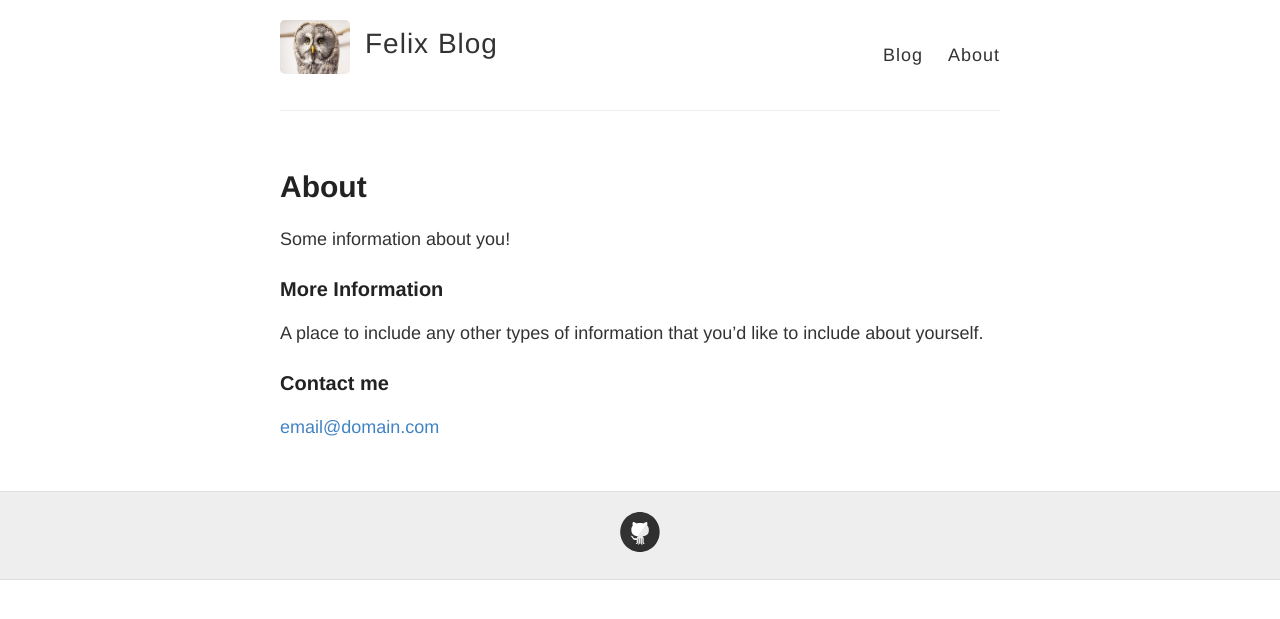
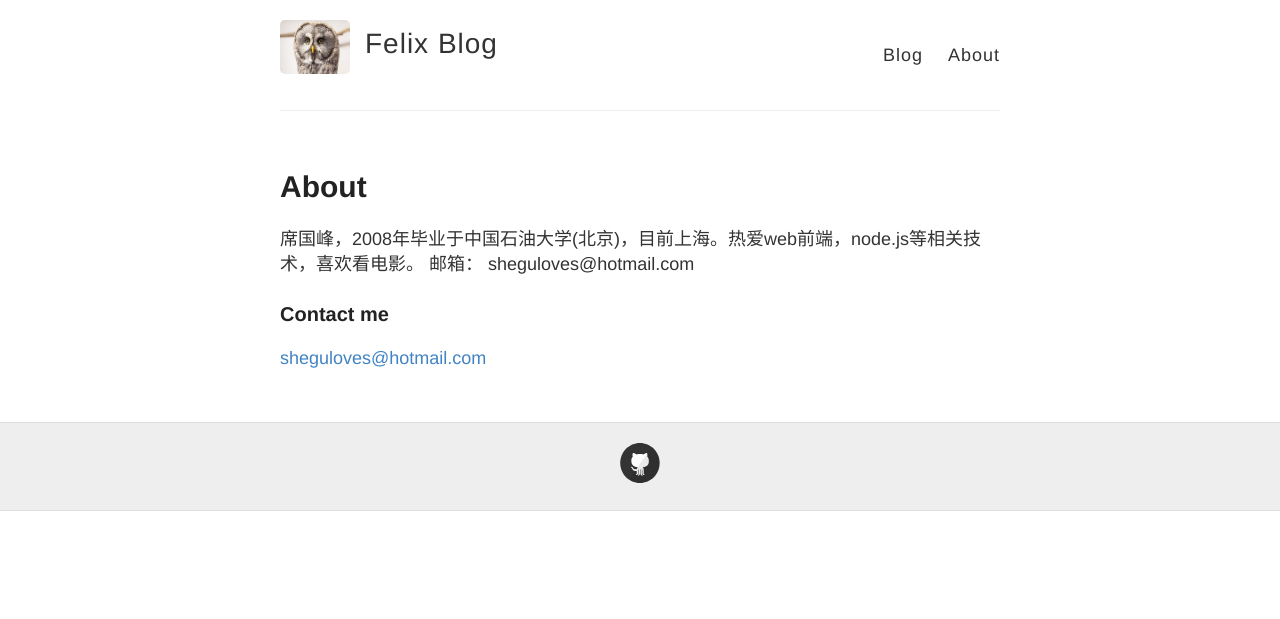
Before and after one commit to sheguloves/blog, a Jekyll site: the page built from about.md, in a window 1280 px wide. Shown: the top 619 px of the page. Built offline with Jekyll 4.4.1, drawn with Linux system fonts in a browser that asks for light colours; Markdown is read by kramdown in place of the engine named in the settings.

Commit message:
Update about page and remove description reference from default page

```diff
--- a/_layouts/default.html
+++ b/_layouts/default.html
@@ -1,7 +1,7 @@
 <!DOCTYPE html>
-<html>
+<html lang="zh-cmn-Hans">
   <head>
-    <title>{% if page.title %}{{ page.title }} – {% endif %}{{ site.name }} – {{ site.description }}</title>
+    <title>{% if page.title %}{{ page.title }} – {% endif %}{{ site.name }}</title>
 
     {% include meta.html %}
 
@@ -10,7 +10,7 @@
     <![endif]-->
 
     <link rel="stylesheet" type="text/css" href="{{ site.baseurl }}/style.css" />
-    <link rel="alternate" type="application/rss+xml" title="{{ site.name }} - {{ site.description }}" href="{{ site.baseurl }}/feed.xml" />
+    <link rel="alternate" type="application/rss+xml" title="{{ site.name }}" href="{{ site.baseurl }}/feed.xml" />
 
     <!-- Created with Jekyll Now - http://github.com/barryclark/jekyll-now -->
   </head>
@@ -19,11 +19,10 @@
     <div class="wrapper-masthead">
       <div class="container">
         <header class="masthead clearfix">
-          <a href="{{ site.baseurl }}/" class="site-avatar"><img src="{{ site.avatar }}" /></a>
+          <a href="{{ site.baseurl }}/" class="site-avatar"><img src="{{ site.baseurl }}/images/logo2.png" /></a>
 
           <div class="site-info">
             <h1 class="site-name"><a href="{{ site.baseurl }}/">{{ site.name }}</a></h1>
-            <p class="site-description">{{ site.description }}</p>
           </div>
 
           <nav>
--- a/about.md
+++ b/about.md
@@ -4,12 +4,9 @@ title: About
 permalink: /about/
 ---
 
-Some information about you!
-
-### More Information
-
-A place to include any other types of information that you'd like to include about yourself.
+席国峰，2008年毕业于中国石油大学(北京)，目前上海。热爱web前端，node.js等相关技术，喜欢看电影。
+邮箱： sheguloves@hotmail.com
 
 ### Contact me
 
-[email@domain.com](mailto:email@domain.com)
+[sheguloves@hotmail.com](mailto:sheguloves@hotmail.com)
```
